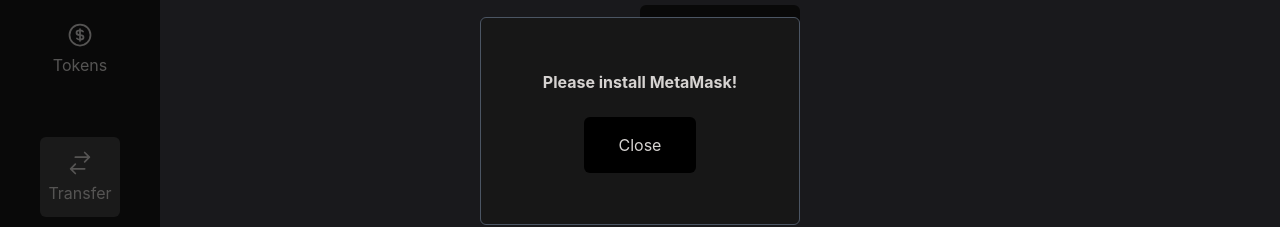
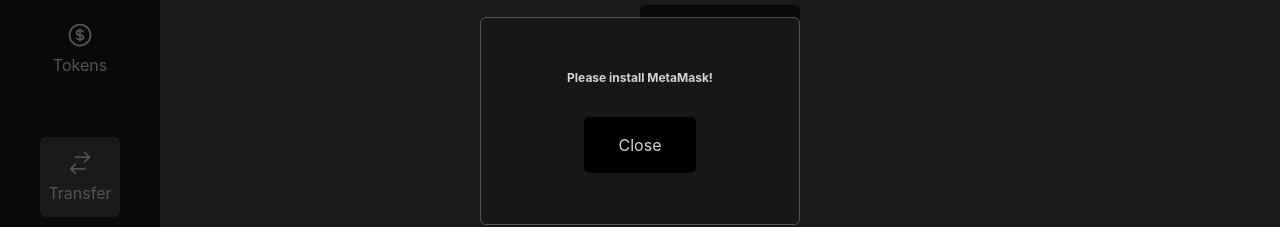
Before and after one commit to cajr11/fusion-cryptoapp-reactjs, a React (Create React App) app: page /transfer in a window 1280 px wide. Both pictures are taken after a click on the button "Connect Wallet". Shown: the part 279-506 px from the top of the page. Built offline with nearby package versions, Linux system fonts and the light colour scheme; no server answers.

Commit message:
disable connect button while request in progress

```diff
--- a/src/components/UI/ConnectWallet.js
+++ b/src/components/UI/ConnectWallet.js
@@ -5,7 +5,8 @@
 
 const ConnectWallet = () => {
     const ctx = useContext(AuthContext);
-    const [isError, setIsError] = useState(false)
+    const [isError, setIsError] = useState(false);
+    const [btnActive, setBtnActive] = useState(true);
 
 
     const closeModalHandler = () => {
@@ -13,6 +14,7 @@
     }
 
     const connectWalletHandler = async () => {
+        setBtnActive(false)
         try {
             if(window.ethereum){
                  // A Web3Provider wraps a standard Web3 provider, which is what MetaMask injects as window.ethereum into each page
@@ -25,21 +27,22 @@
                  // const signer = provider.getSigner()
 
                  ctx.onLogin();
+                 setBtnActive(true);
             } else{
                 throw new Error("Please install MetaMask!")
             }
 
         } catch(error) {
             setIsError(error)
+            setBtnActive(true);
         }
-
 
     }
 
     return (
         <>
             <div className='mt-3 mx-auto w-11/12 h-96 flex items-center justify-center'>
-                <button className='w-40 h-16 rounded-md bg-neutral-900 font-bold text-stone-300' onClick={connectWalletHandler}>
+                <button className={`w-40 h-16 rounded-md bg-neutral-900 font-bold text-stone-300 ${btnActive ? "" : "cursor-not-allowed"}`} onClick={connectWalletHandler} disabled={!btnActive}>
                     Connect Wallet
                 </button>
             </div>
--- a/src/components/UI/ErrorModal.js
+++ b/src/components/UI/ErrorModal.js
@@ -7,9 +7,9 @@
     return (
         <div className={`${err ? "" : "hidden"} z-20 absolute inset-0 bg-black bg-opacity-60 flex justify-center items-center`} onClick={onCloseModal} >
             <div className='z-30 border border-gray-600 w-11/12 h-52 bg-neutral-900 rounded-md flex justify-center items-center md:w-80'>
-                <div className='h-3/6 flex flex-col justify-between'>
-                    <h1 className='text-stone-300 font-bold'>{err.message}</h1>
-                    <button className='h-14 w-28 mx-auto rounded-md bg-black text-stone-300'>Close</button>
+                <div className='h-3/6 flex flex-col justify-between items-center'>
+                    <h1 className='text-stone-300 text-xs text-center font-bold'>{err.message}</h1>
+                    <button className='h-14 w-28 rounded-md bg-black text-stone-300'>Close</button>
                 </div>
             </div>
         </div>
```
